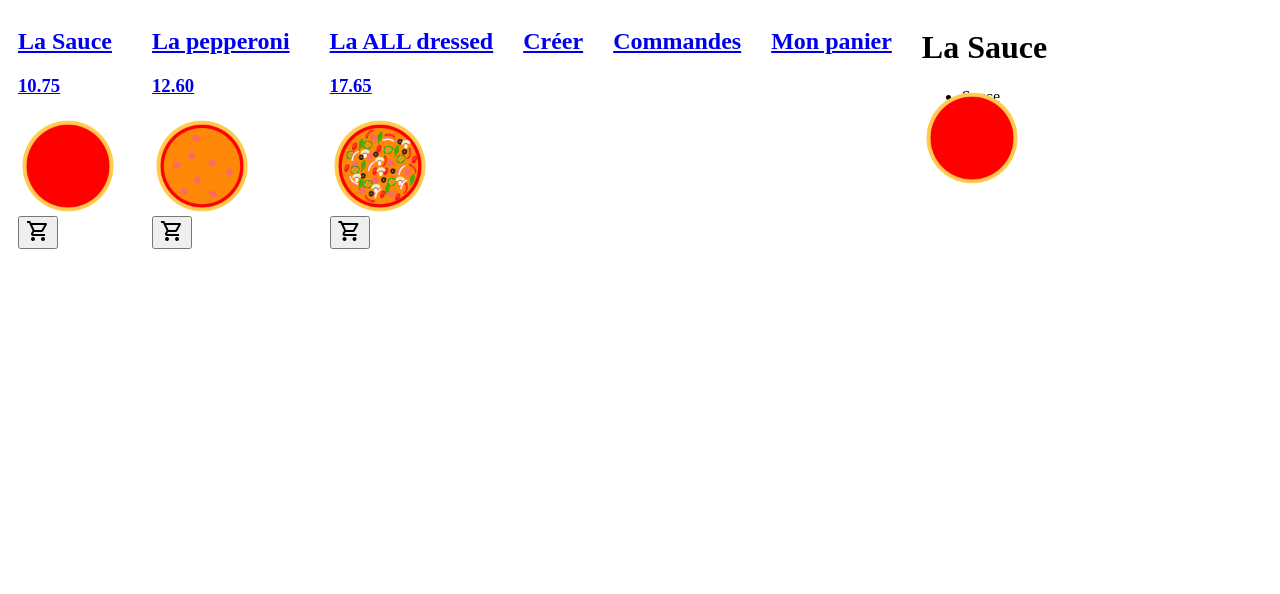
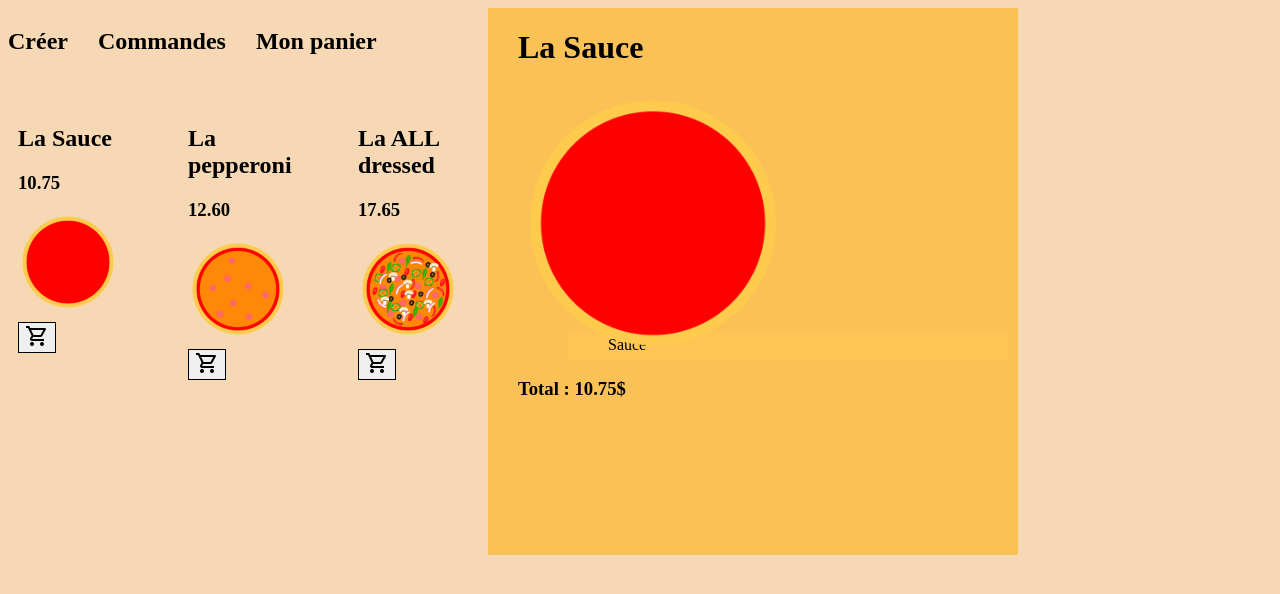
Before and after one commit to MathisBolduc/A22_102_BOLM2078061_pizza, a React (Create React App) app: page /pizza/0 in a window 1280 px wide. Shown: the top 594 px of the page. Built offline with nearby package versions, Linux system fonts and the light colour scheme.

Commit message:
Projet_Mi-Session

```diff
--- a/public/index.html
+++ b/public/index.html
@@ -1,5 +1,5 @@
 <!DOCTYPE html>
-<html lang="en">
+<html lang="en" style="background-color: rgb(247, 216, 181);">
   <head>
     <meta charset="utf-8" />
     <link rel="icon" href="%PUBLIC_URL%/favicon.ico" />
--- a/src/components/AffichagePizzas.css
+++ b/src/components/AffichagePizzas.css
@@ -3,17 +3,63 @@
     height: 100px ;
     width: 100px
 }
+.imagePizzasDetail img{
+    position: absolute;
+    height: 270px ;
+    width: 270px
+}
 .pizza{
     margin-left: 10px;
+    width: 130px;
+    height: 300px;
 }
 .pizzas{
     display: flex;
+    flex-direction: column;
     gap: 30px;
     margin-bottom: 150px;
 }
 .ingredient{
-    margin: 0px;
+    margin-top: 265px;
 }
 .panierAffichage{
-    margin-top: 100px;
+    margin-top: 110px;
 }
+li{
+    list-style: none;
+}
+.buttonsPizzas{
+    display: flex;
+    gap: 30px;
+}
+.buttonsPizzas a:hover{
+    display: flex;
+    gap: 30px;
+    text-decoration:underline ;
+}
+.flexPizzas{
+    display: flex;
+    gap: 30px;
+    flex-wrap: wrap;
+}
+a{
+    text-decoration: none;
+    color: black;
+}
+button{
+    border: 1px solid black;
+}
+.home{
+    display: flex;
+}
+.liPanier{
+    display: flex;
+    gap: 100px;
+    justify-content: flex-start;
+}
+.outlet{
+    background-color: rgb(250, 193, 86);
+    width: 500px;
+    height:auto;
+    padding-left: 30px;
+}
--- a/src/components/AffichagePizzas.js
+++ b/src/components/AffichagePizzas.js
@@ -2,8 +2,24 @@ import './AffichagePizzas.css';
 import { useLoaderData, Link, Outlet } from "react-router-dom";
 const AffichagePizzas = ({ PizzasNommees, onClickPanier }) => {
     return (
+
+        <div className='home'>
             <div className='pizzas'>
 
+
+                <div className='buttonsPizzas'>
+
+                    <div>
+                        <Link to="/pizza/creer"><h2>Créer</h2></Link>
+                    </div>
+                    <div>
+                        <Link to="/pizza/commandes"><h2>Commandes</h2></Link>
+                    </div>
+                    <div>
+                        <Link to="/pizza/panier"><h2>Mon panier</h2></Link>
+                    </div>
+                </div>
+                <div className='flexPizzas'>
 
                     {PizzasNommees.map((pizza, index) => (
                         <div key={pizza.nomPizza} className='pizza'>
@@ -12,7 +28,7 @@ const AffichagePizzas = ({ PizzasNommees, onClickPanier }) => {
                                 <div>
                                     <h3>{pizza.cout.toFixed(2)}</h3>
                                 </div>
-                        <div className=''>
+                                <div className='image'>
 
                                     {/* {pizza.ingredientsUnePizza.map((ingredient) => (
                                     <p className='ingredient' key={ingredient.nom}>
@@ -36,14 +52,7 @@ const AffichagePizzas = ({ PizzasNommees, onClickPanier }) => {
                             </button>
                         </div>
                     ))}
-            <div>
-                <Link to="/pizza/creer"><h2>Créer</h2></Link>
                 </div>
-            <div>
-                <Link to="/pizza/commandes"><h2>Commandes</h2></Link>
-            </div>
-            <div>
-                <Link to="/pizza/panier"><h2>Mon panier</h2></Link>
             </div>
             <Outlet />
         </div>
--- a/src/components/App.js
+++ b/src/components/App.js
@@ -136,7 +136,7 @@ const App = (props) => {
 
   const OnClickHandlerEnregistrerPanier = (cout) => {
     if (panier.length !== 0) {
-      setCommandes(current => ([{panier: panier, coutTotal: cout}, ...current]));
+      setCommandes(current => ([...current,{panier: panier, coutTotal: cout}]));
       setPanier(current => []);
       //console.log("commande +1")
     }
--- /dev/null
+++ b/src/components/Commandes.css
@@ -0,0 +1,6 @@
+li{
+    background-color: rgb(255, 196, 86);
+    padding: 5px;
+    padding-left: 40px;
+    margin: 10px;
+}
--- a/src/components/Commandes.js
+++ b/src/components/Commandes.js
@@ -1,3 +1,4 @@
+import './Commandes.css';
 import { Link } from "react-router-dom";
 const Commandes = (props) => {
     return (
--- a/src/components/Details.js
+++ b/src/components/Details.js
@@ -3,23 +3,24 @@ const Details = props => {
     const pizza = useLoaderData();
 
     return (
-        <div>
+        <div className="outlet">
             <div>
                 <h1>{pizza.nomPizza}</h1>
-                <div className="imagePizzas">
+                <div className="imagePizzasDetail">
                                 <img src="/img/image0.png" alt="" />
                                 {pizza.ingredientsUnePizza.map((ingredient) => (
                                     <img key={ingredient.nom + ingredient.image} src={`/img/image${ingredient.image}.png`} alt="" />
                                 ))}
                 </div>
-                <ul>
+                <ul className='ingredient'>
 
                 {pizza.ingredientsUnePizza.map((ingredient) => (
-                    <li className='ingredient' key={ingredient.nom}>
+                    <li  key={ingredient.nom}>
                         {ingredient.nom}
                     </li>
                 ))}
                 </ul>
+                <h3>Total : {pizza.cout}$</h3>
             </div>
         </div>
     )
--- a/src/components/Panier.js
+++ b/src/components/Panier.js
@@ -1,21 +1,36 @@
-const Panier = ({ panier, OnClickHandlerEnregistrerPanier}) => {
+const Panier = ({ panier, OnClickHandlerEnregistrerPanier }) => {
 
     let total = 0;
     return (
-        <div>
+        <div className="outlet">
             <h2>Votre panier</h2>
             <div>
                 <ul>
-
+                    <li className="liPanier">
+                        <h4><b>Nom</b></h4>
+                        <h4><b>Quantité</b> </h4>
+                        <h4><b>Coût</b> </h4>
+                    </li>
                     {panier.map((pizza, index) => {
-                    let cout = pizza.cout * pizza.qte;
-                    total += cout;
-                    return(
-                    <li key={pizza.nomPizza +index } >{pizza.nomPizza} x{pizza.qte} {cout.toFixed(2)}$</li>
-                    )})}
+                        let cout = pizza.cout * pizza.qte;
+                        total += cout;
+                        return (
+                            <li className="liPanier" key={pizza.nomPizza + index} >
+                                <h4>
+                                    {pizza.nomPizza}
+                                </h4>
+                                <h4>
+                                    x{pizza.qte}
+                                </h4>
+                                <h4>
+                                    {cout.toFixed(2)}$
+                                </h4>
+                            </li>
+                        )
+                    })}
                 </ul>
                 <div>
-                    <p><b>{total.toFixed(2)}$</b></p>
+                    <p><b>Total : {total.toFixed(2)}$</b></p>
                 </div>
                 <button onClick={() => OnClickHandlerEnregistrerPanier(total)} >Enregistrer</button>
             </div>
```
Lines whose indentation alone changed are shown as unchanged.
